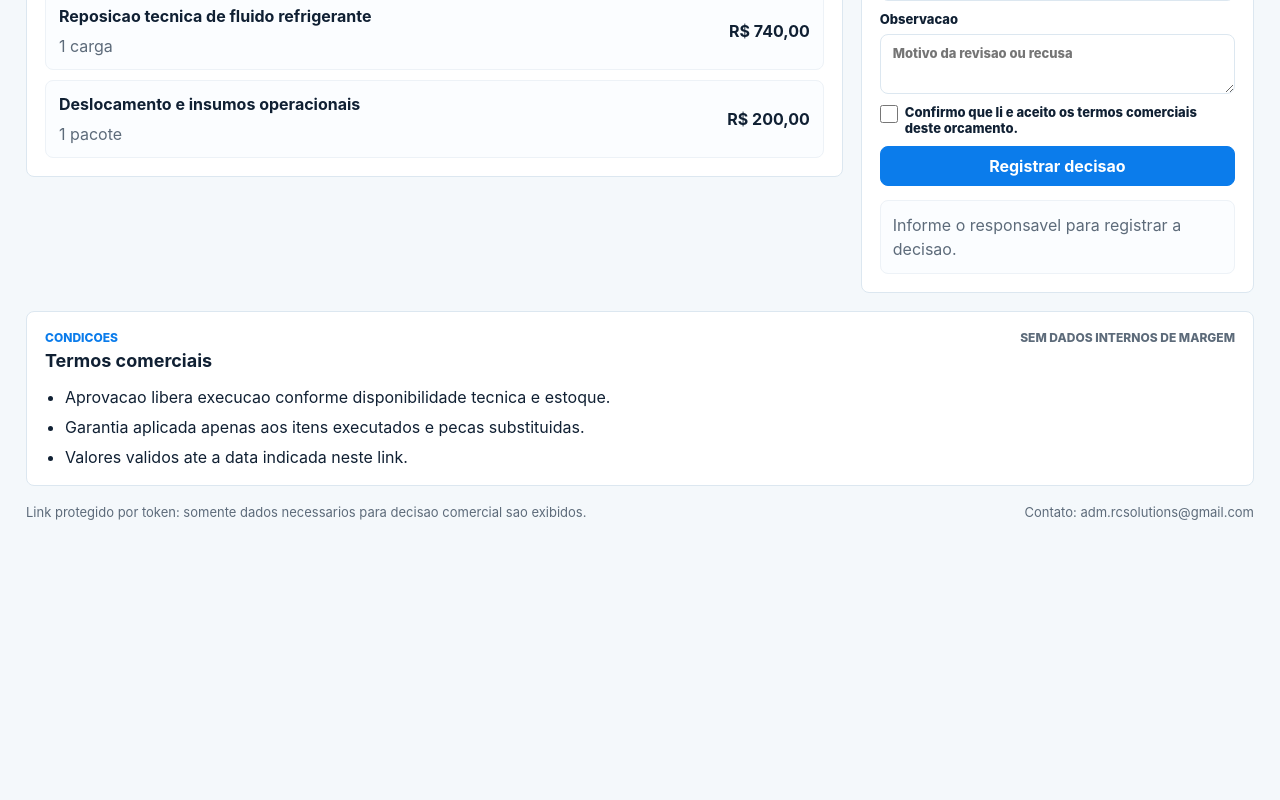
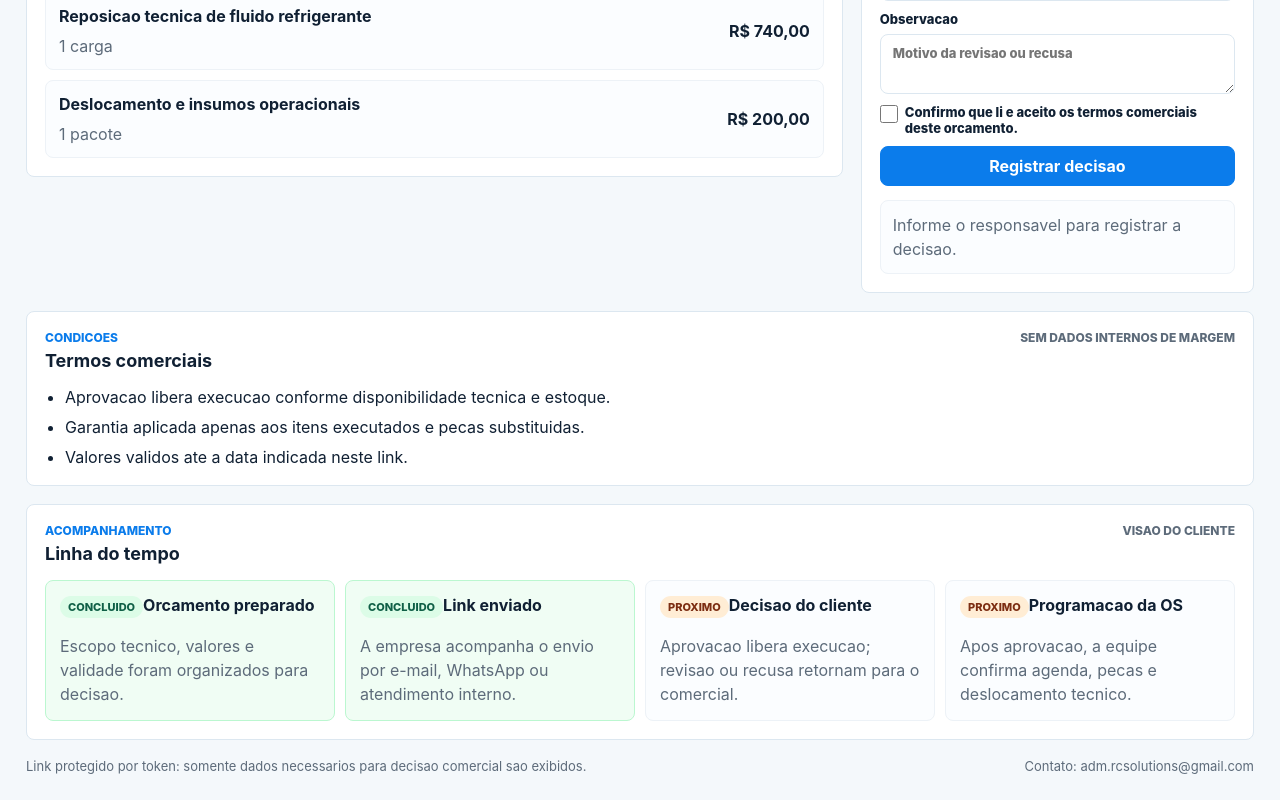
Before and after one commit to fael230982-ui/icemax, a Next.js app in the folder apps/web/: page /orcamentos/1 in a window 1280 px wide. Shown: the part 665-1465 px from the top of the page. Before the commit the page ends 1211 px from the top, so only its background shows below. Built offline with nearby package versions, Linux system fonts and the light colour scheme; no server answers.

Commit message:
feat: add public quote timeline

```diff
--- a/apps/web/app/orcamentos/[token]/page.tsx
+++ b/apps/web/app/orcamentos/[token]/page.tsx
@@ -22,6 +22,7 @@ type QuotePageData = {
   status: string;
   items: Array<{ description: string; quantity: string; amount: string }>;
   conditions: string[];
+  timeline: Array<{ title: string; detail: string; status: "done" | "pending" }>;
 };
 
 type PublicQuoteResponse = {
@@ -62,6 +63,12 @@ const fallbackQuote: QuotePageData = {
     "Aprovacao libera execucao conforme disponibilidade tecnica e estoque.",
     "Garantia aplicada apenas aos itens executados e pecas substituidas.",
     "Valores validos ate a data indicada neste link.",
+  ],
+  timeline: [
+    { title: "Orcamento preparado", detail: "Escopo tecnico, valores e validade foram organizados para decisao.", status: "done" },
+    { title: "Link enviado", detail: "A empresa acompanha o envio por e-mail, WhatsApp ou atendimento interno.", status: "done" },
+    { title: "Decisao do cliente", detail: "Aprovacao libera execucao; revisao ou recusa retornam para o comercial.", status: "pending" },
+    { title: "Programacao da OS", detail: "Apos aprovacao, a equipe confirma agenda, pecas e deslocamento tecnico.", status: "pending" },
   ],
 };
 
@@ -217,6 +224,25 @@ export default async function QuoteApprovalPage({ params }: QuotePageProps) {
         </ul>
       </section>
 
+      <section className="quotePanel" aria-label="Linha do tempo do orcamento">
+        <div className="quotePanelHeader">
+          <div>
+            <p className="eyebrow">Acompanhamento</p>
+            <h2>Linha do tempo</h2>
+          </div>
+          <span>Visao do cliente</span>
+        </div>
+        <div className="quoteTimeline">
+          {quote.timeline.map((event) => (
+            <article key={event.title} className={`quoteTimelineItem ${event.status}`}>
+              <span>{event.status === "done" ? "Concluido" : "Proximo"}</span>
+              <strong>{event.title}</strong>
+              <p>{event.detail}</p>
+            </article>
+          ))}
+        </div>
+      </section>
+
       <footer className="quoteFooter">
         <span>Link protegido por token: somente dados necessarios para decisao comercial sao exibidos.</span>
         <span>Contato: {quote.email}</span>
--- a/apps/web/app/styles.css
+++ b/apps/web/app/styles.css
@@ -1143,9 +1143,50 @@ dd {
 
 .quoteItem div,
 .quoteDecision,
-.quoteTerms {
+.quoteTerms,
+.quoteTimeline {
   display: grid;
   gap: 10px;
+}
+
+.quoteTimeline {
+  grid-template-columns: repeat(4, minmax(0, 1fr));
+}
+
+.quoteTimelineItem {
+  border: 1px solid #edf2f7;
+  border-radius: 8px;
+  padding: 14px;
+  background: #fbfdff;
+}
+
+.quoteTimelineItem.done {
+  border-color: #bbf7d0;
+  background: #f0fdf4;
+}
+
+.quoteTimelineItem span {
+  display: inline-flex;
+  width: fit-content;
+  margin-bottom: 10px;
+  border-radius: 999px;
+  padding: 4px 8px;
+  color: #0f5f46;
+  background: #dcfce7;
+  font-size: 11px;
+  font-weight: 800;
+  text-transform: uppercase;
+}
+
+.quoteTimelineItem.pending span {
+  color: #7c2d12;
+  background: #ffedd5;
+}
+
+.quoteTimelineItem p {
+  margin: 6px 0 0;
+  color: var(--muted);
+  line-height: 1.5;
 }
 
 .quoteDecision button {
@@ -1283,6 +1324,7 @@ dd {
   .quoteHero,
   .quoteLayout,
   .quoteSummary,
+  .quoteTimeline,
   .trackingHero,
   .trackingGrid,
   .trackingSteps,
```
Also changed, not shown: 3 other files (tests, documents, lock files or other folders).
